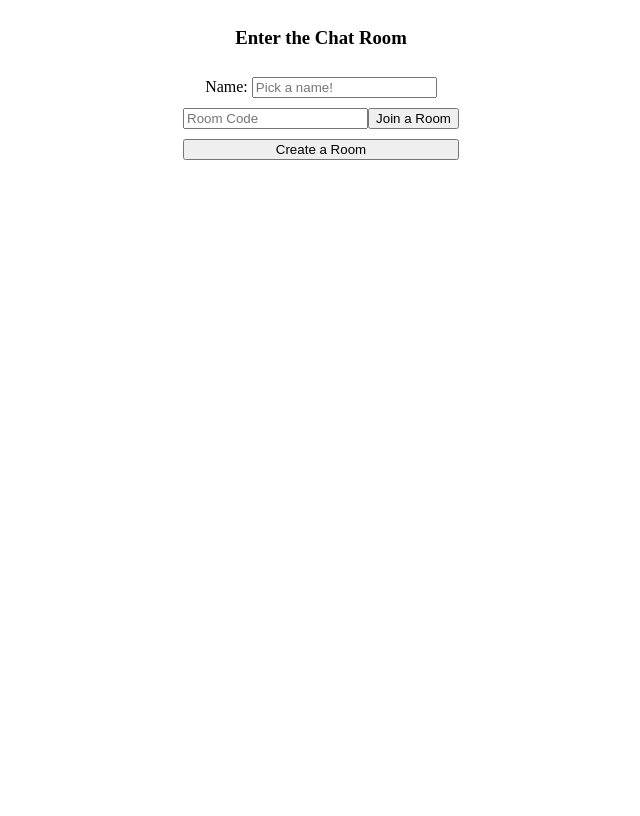
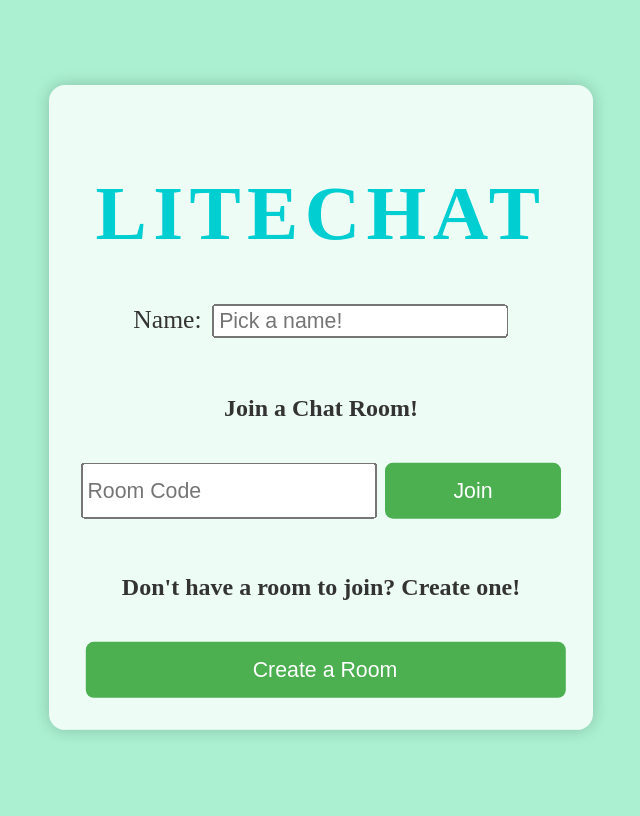
Before and after one commit to joewang705/litechat, a Flask app: page / in a window 1280 px wide. Shown: the whole page, without its empty margins (319-959 px from the left). Before the commit the page ends 160 px from the top, so only its background shows below. Run offline with Flask 3, Linux system fonts and the light colour scheme; some libraries are stand-ins or nearby versions.

Commit message:
enhanced styling desgin

```diff
--- a/static/css/style.css
+++ b/static/css/style.css
@@ -2,6 +2,7 @@
     display: flex;
     align-items: center;
     justify-content: center;
+    height: 100vh; /* Vertically center the form */
 }
 
 .buttons {
@@ -64,6 +65,102 @@ h2 {
 }
 
 .muted {
-    font-size: 10px;
+    font-size: 18px;
     color: darkgray;
 }
+
+/* Style the "Join a Room" button */
+button[name="join"], .create-btn {
+    margin-left: 5px;
+    width: 100%;
+    padding: 10px;
+    background-color: #4caf50; /* Green color */
+    color: white;
+    border: none;
+    border-radius: 5px;
+    cursor: pointer;
+    transition: background-color 0.3s; /* Add a smooth hover effect */
+}
+
+button[name="join"]:hover, .create-btn:hover {
+    background-color: #45a049; /* Darker green color on hover */
+}
+
+/* Add spacing between elements */
+.buttons div {
+    margin-bottom: 10px;
+}
+
+/* Style error messages */
+ul {
+    list-style-type: none;
+    margin: 0;
+    padding: 0;
+    color: #ff0000; /* Red error text */
+}
+
+
+body {
+    background-color: #aaf0d1; /* Light greenish color */
+}
+
+/* Style the form */
+.buttons {
+    background-color: rgba(255, 255, 255, 0.8); /* Semi-transparent white background */
+    border-radius: 10px;
+    padding: 20px;
+    width: 300px;
+    box-shadow: 0px 0px 10px rgba(0, 0, 0, 0.2); /* Add a subtle shadow */
+    transform: scale(1.6); /* Scale the outer element to 150% of its original size */
+    transform-origin: center; /* Center the scaling transformation */
+}
+
+
+/* Style the form elements */
+.buttons h3 {
+    font-size: 15px;
+    text-align: center;
+    color: #333; /* Dark gray text color */
+}
+
+.buttons label {
+    color: #333;
+}
+
+/* Add styling for the flashy title */
+.flashy-title {
+    font-size: 3rem; /* Adjust the font size as needed */
+    color: #00CED1; /* Choose your preferred flashy color (e.g., magenta) */
+    text-align: center;
+    text-transform: uppercase; /* Uppercase the text for added emphasis */
+    letter-spacing: 4px; /* Add letter spacing for a bold look */
+    margin-bottom: 10px; /* Add some spacing below the title */
+    /* You can also add animations, gradients, or other effects for additional flashiness */
+}
+
+/* Increase the font size for the entire page */
+body {
+    font-size: 28px; /* Adjust the font size as needed */
+}
+
+/* Increase the font size for specific elements within the chat window */
+.message-box {
+    /* ... (other styles for .message-box) */
+    font-size: 18px; /* Adjust the font size as needed */
+}
+
+/* Style the "Send" button with a larger font size */
+#send-btn {
+    font-size: 18px; /* Adjust the font size as needed */
+}
+
+/* Increase the font size for the message text */
+.text {
+    /* ... (other styles for .text) */
+    font-size: 26px; /* Adjust the font size as needed */
+}
+
+
+label {
+    font-size: 16px;
+}
--- a/templates/home.html
+++ b/templates/home.html
@@ -2,16 +2,17 @@
 {% block content %}
 
 <form method="post" class="buttons">
-    <h3>Enter the Chat Room</h3>
+    <h1 class="flashy-title">LiteChat</h1>
     <div>
         <label>Name:</label>
         <input type="text" placeholder="Pick a name!" name="name" value="{{name}}"/>
     </div>
+    <h3>Join a Chat Room!</h3>
     <div class="join">
         <input type="text" placeholder="Room Code" name="code" value="{{code}}"/>
-        <button type="submit" name="join">Join a Room</button>
-
+        <button type="submit" name="join">Join</button>
     </div>
+    <h3>Don't have a room to join? Create one!</h3>
     <button type="submit" name="create" class="create-btn">Create a Room</button>
     {% if error %}
     <ul>
```
